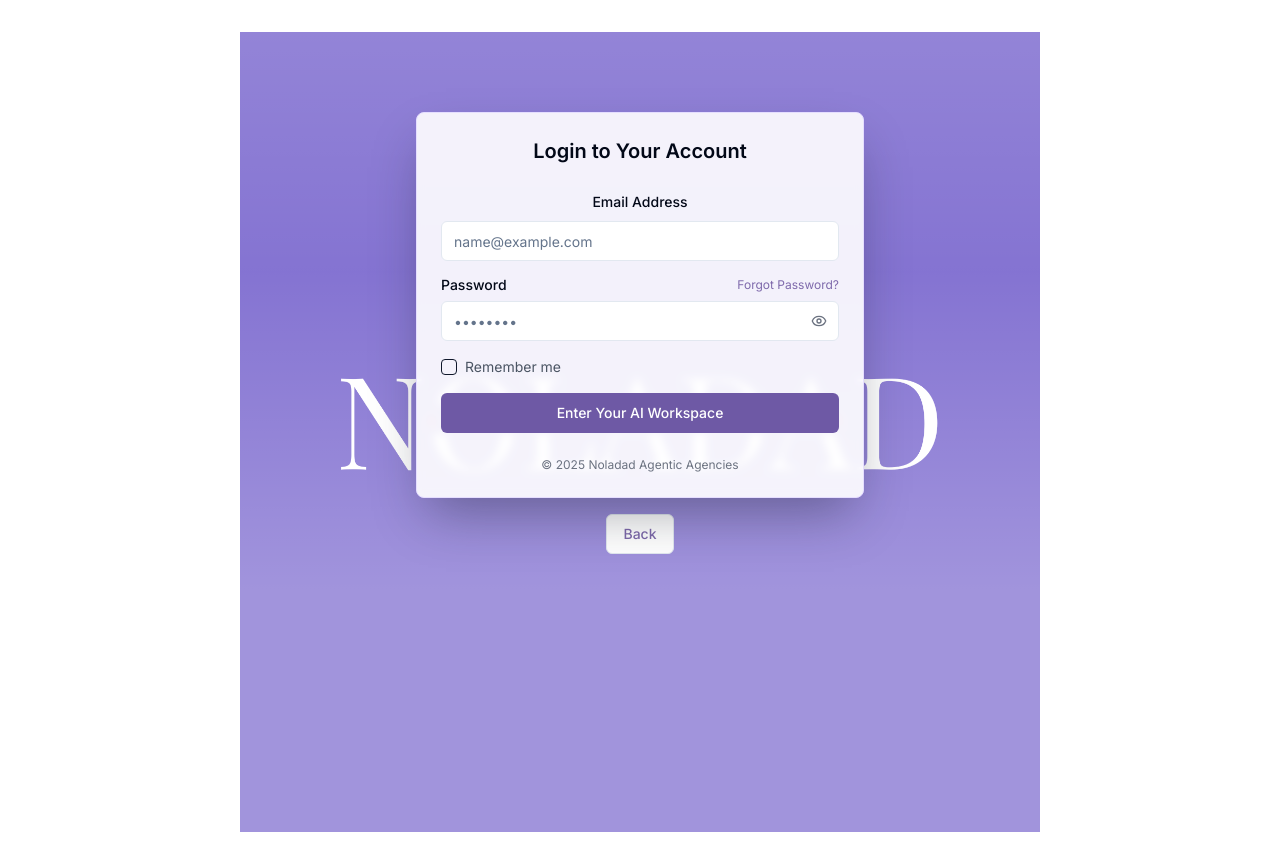
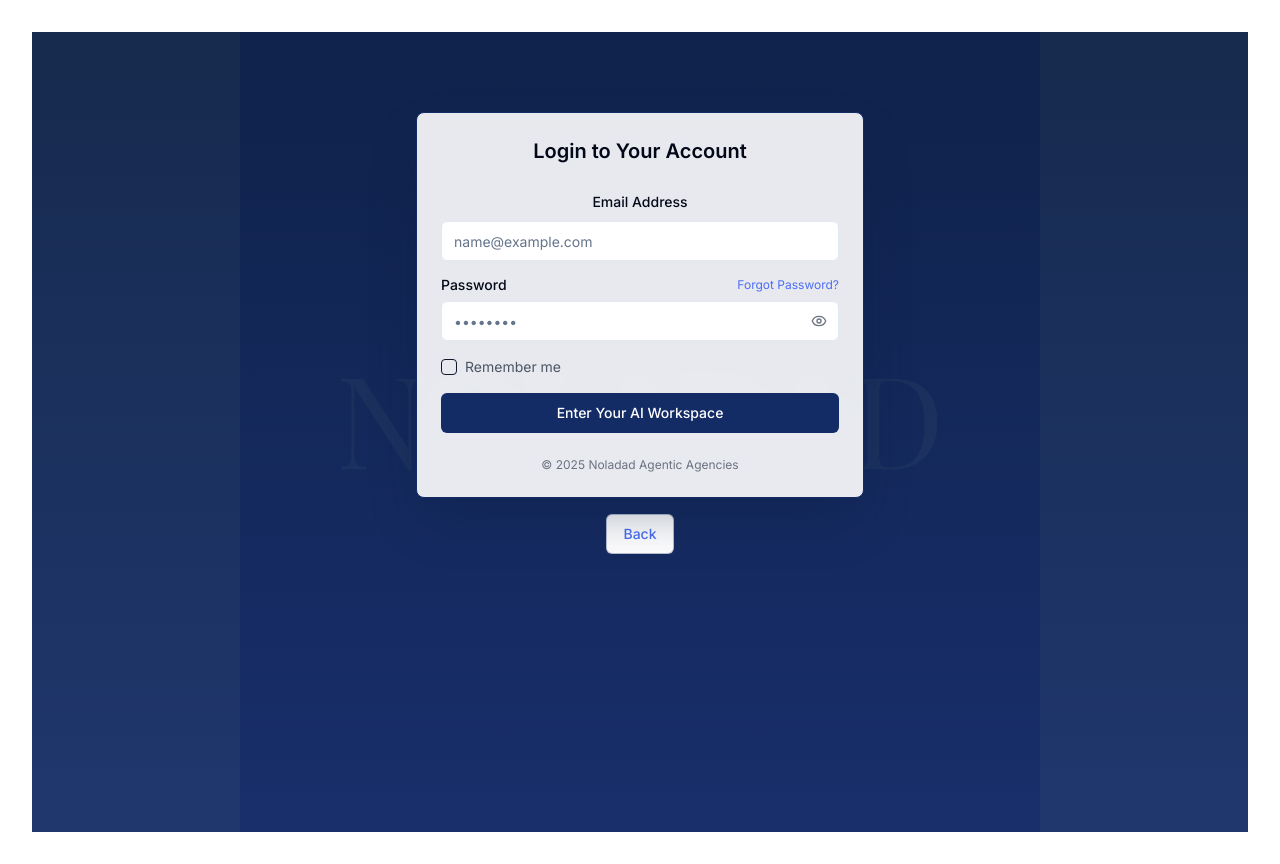
Before and after one commit to jhopkins78/lead-insights-portal, a React (Vite) app: page /login in a window 1280 px wide. Both pictures are taken after a click on the button "Access Portal". Built offline with nearby package versions, Linux system fonts and the light colour scheme.

Commit message:
Update login screen background
Refactor the login screen background to a dark blue gradient, enhance the "NOLADAD" logo with a shadow, and adjust the "Access Portal" button for better visibility.

```diff
--- a/src/pages/Login.tsx
+++ b/src/pages/Login.tsx
@@ -52,7 +52,7 @@ const Login = () => {
       className="min-h-screen flex items-start justify-center pt-20 p-4"
       style={{
         background: `
-          linear-gradient(rgba(255, 255, 255, 0.25), rgba(255, 255, 255, 0.15) 30%, rgba(255, 255, 255, 0.35) 70%),
+          linear-gradient(to bottom, rgba(10, 31, 68, 0.95), rgba(20, 44, 102, 0.95)),
           url('/lovable-uploads/904e0440-68e1-4b14-a15d-d99c09e25bf5.png')
         `,
         backgroundSize: 'contain',
@@ -63,12 +63,12 @@ const Login = () => {
     >
       <div className="w-full max-w-md">
         <div className="flex flex-col items-center">
-          {/* Removed the NOLADAD h1 text that was here */}
+          {/* Logo with subtle glow effect */}
 
-          {/* Increased margin-top even more to position the button lower */}
+          {/* Increased margin-top for button positioning */}
           {!showLoginForm && (
             <Button
-              className="w-1/2 bg-insight-800 hover:bg-insight-900 text-white mt-[600px] shadow-lg shadow-insight-900/50"
+              className="w-1/2 bg-insight-800 hover:bg-[#4C6EF5] text-white mt-[600px] shadow-lg shadow-[#0A1F44]/50 transition-all duration-300"
               onClick={() => setShowLoginForm(true)}
             >
               Access Portal
@@ -83,7 +83,7 @@ const Login = () => {
             transition={{ duration: 0.3 }}
           >
             {/* Login Card with enhanced shadow */}
-            <Card className="shadow-2xl shadow-insight-900/40 border-insight-100 bg-white/90 backdrop-blur-sm">
+            <Card className="shadow-2xl shadow-[#0A1F44]/40 border-[#142C66] bg-white/90 backdrop-blur-sm">
               <CardHeader className="text-center">
                 <h2 className="text-xl font-semibold">Login to Your Account</h2>
               </CardHeader>
@@ -107,7 +107,7 @@ const Login = () => {
                       <Label htmlFor="password">Password</Label>
                       <a
                         href="#"
-                        className="text-xs text-insight-700 hover:text-insight-800"
+                        className="text-xs text-[#4C6EF5] hover:text-[#3859E9]"
                         onClick={(e) => {
                           e.preventDefault();
                           toast({
@@ -158,7 +158,7 @@ const Login = () => {
 
                   <Button
                     type="submit"
-                    className="w-full bg-insight-800 hover:bg-insight-900 text-white"
+                    className="w-full bg-[#142C66] hover:bg-[#4C6EF5] text-white transition-colors duration-300"
                   >
                     Enter Your AI Workspace
                   </Button>
@@ -174,7 +174,7 @@ const Login = () => {
               <Button
                 variant="outline"
                 onClick={() => setShowLoginForm(false)}
-                className="text-insight-700"
+                className="text-[#4C6EF5] border-[#142C66]/30 hover:bg-[#142C66]/10"
               >
                 Back
               </Button>
```
